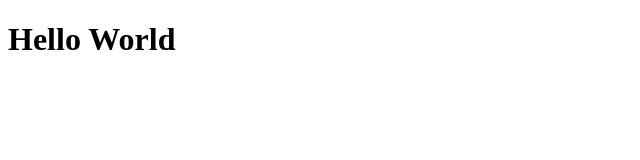
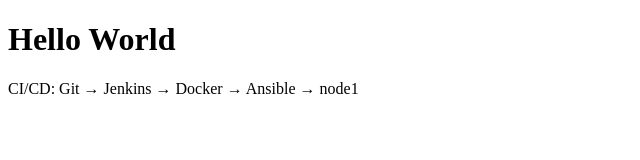
Before and after one commit to gooodforeal/prac-git-mag, a plain HTML site: page index.html in a window 1280 px wide. Shown: the whole page, without its empty margins (0-640 px from the left). Drawn offline with Linux system fonts and the light colour scheme.

Commit message:
CI/CD конвейер: Git, Jenkins, Docker, Ansible

```diff
--- a/index.html
+++ b/index.html
@@ -6,5 +6,6 @@
 </head>
 <body>
   <h1>Hello World</h1>
+  <p>CI/CD: Git → Jenkins → Docker → Ansible → node1</p>
 </body>
 </html>
```
Also changed, not shown: 6 other files.
